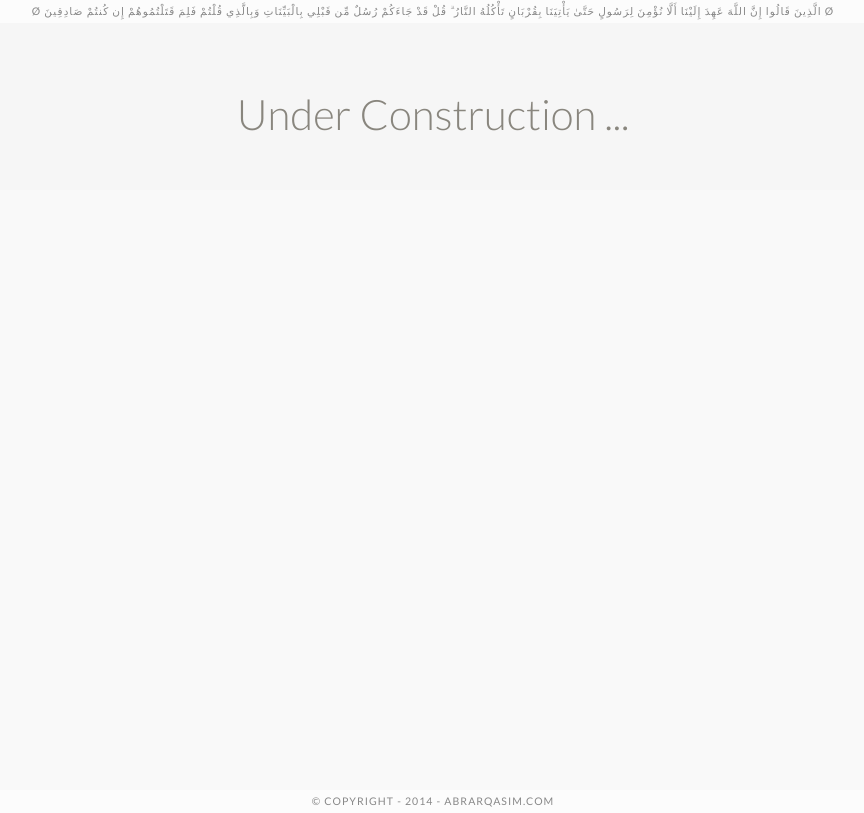
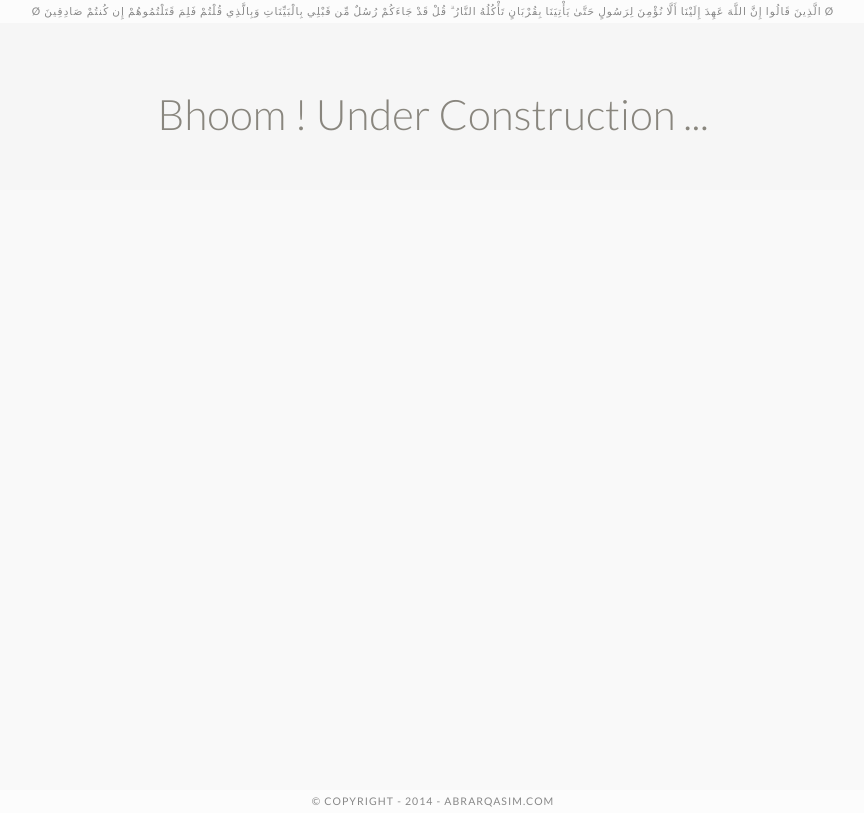
Before and after one commit to abrarqasim/new, a plain HTML site: page under.html in a window 1280 px wide. Shown: the whole page, without its empty margins (207-1071 px from the left). Drawn offline with Linux system fonts and the light colour scheme.

Commit message:
Update under.html

```diff
--- a/under.html
+++ b/under.html
@@ -21,7 +21,7 @@
 
 			</div>
 			<header>
-				<h1>Under Construction ...</h1>
+				<h1>Bhoom ! Under Construction ...</h1>
 			</header>
 			<div class="main clearfix">
 				<nav id="menu" class="nav">
```
